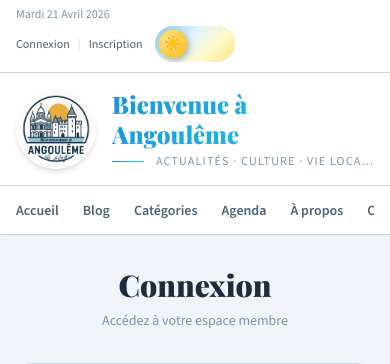
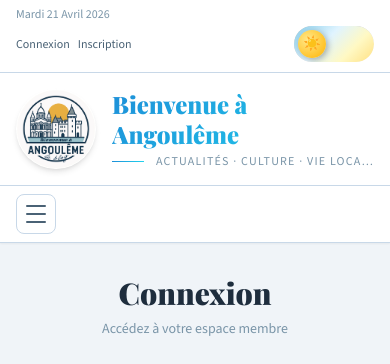
Before and after one commit to Yari1623/bienvenue-angouleme-blog, a PHP site: page /bienvenue-angouleme-blog/public/login in a window 390 px wide. Shown: the top 364 px of the page. Run offline with PHP 8.4, Linux system fonts and the light colour scheme; some libraries are stand-ins or nearby versions; some web fonts are replaced.

Commit message:
correction responsive header et nav en smartphone

```diff
--- a/views/layouts/main.php
+++ b/views/layouts/main.php
@@ -139,16 +139,17 @@ $currentUri = parse_url($_SERVER['REQUEST_URI'], PHP_URL_PATH);
             Cela évite le bug de re-rendu en boucle qui survenait quand
             overflow-x:auto était posé directement sur un enfant de position:sticky.
         -->
-        <div class="max-w-7xl mx-auto px-4 pb-1.5" style="overflow:hidden;">
-            <div class="topbar-scroll flex items-center gap-2 text-xs py-1"
-                 style="font-family:'Source Sans 3',sans-serif;color:var(--muted);
-                        overflow-x:auto;min-width:max-content;width:100%;max-width:100%;">
+        <div class="max-w-7xl mx-auto px-4 pb-1.5">
+            <div class="flex items-center justify-between flex-wrap gap-y-1 text-xs py-1"
+                 style="font-family:'Source Sans 3',sans-serif;color:var(--muted);">
 
+                <!-- Liens utilisateur — wrappent naturellement sur mobile -->
+                <div class="flex items-center flex-wrap gap-x-2 gap-y-1">
                 <?php if ($authUser): ?>
                     <span style="color:var(--text2);">
                         Bonjour&nbsp;<strong style="color:var(--text)"><?= htmlspecialchars($authUser['username']) ?></strong>
                     </span>
-                    <span class="topbar-sep">|</span>
+                    <span class="topbar-sep hidden sm:inline">|</span>
 
                     <?php if ($isAdmin): ?>
                     <a href="<?= BASE_URL ?>/admin"
@@ -158,20 +159,20 @@ $currentUri = parse_url($_SERVER['REQUEST_URI'], PHP_URL_PATH);
                               background-clip:text;">
                         ⚙ Dashboard
                     </a>
-                    <span class="topbar-sep">|</span>
+                    <span class="topbar-sep hidden sm:inline">|</span>
                     <?php endif; ?>
 
                     <a href="<?= BASE_URL ?>/profil" class="whitespace-nowrap"
                        style="color:<?= str_ends_with($currentUri,'/profil') ? '#1d8fd8' : 'var(--text2)' ?>">
                         👤 Profil
                     </a>
-                    <span class="topbar-sep">|</span>
+                    <span class="topbar-sep hidden sm:inline">|</span>
 
                     <a href="<?= BASE_URL ?>/compte" class="whitespace-nowrap"
                        style="color:<?= str_ends_with($currentUri,'/compte') ? '#1d8fd8' : 'var(--text2)' ?>">
                         ✏️ Compte
                     </a>
-                    <span class="topbar-sep">|</span>
+                    <span class="topbar-sep hidden sm:inline">|</span>
 
                     <a href="<?= BASE_URL ?>/logout" class="whitespace-nowrap" style="color:var(--text2)">
                         Déconnexion
@@ -179,12 +180,13 @@ $currentUri = parse_url($_SERVER['REQUEST_URI'], PHP_URL_PATH);
 
                 <?php else: ?>
                     <a href="<?= BASE_URL ?>/login"    class="whitespace-nowrap" style="color:var(--text2)">Connexion</a>
-                    <span class="topbar-sep">|</span>
+                    <span class="topbar-sep hidden sm:inline">|</span>
                     <a href="<?= BASE_URL ?>/register" class="whitespace-nowrap" style="color:var(--text2)">Inscription</a>
                 <?php endif; ?>
+                </div>
 
-                <!-- Toggle thème dark/light -->
-                <button class="theme-toggle ml-1" onclick="toggleTheme()"
+                <!-- Toggle thème dark/light — toujours visible -->
+                <button class="theme-toggle flex-shrink-0" onclick="toggleTheme()"
                         title="Changer le thème" aria-label="Changer le thème">
                     <div class="toggle-track">
                         <div class="toggle-cloud" style="width:18px;height:7px;bottom:8px;left:8px;"></div>
@@ -226,10 +228,8 @@ $currentUri = parse_url($_SERVER['REQUEST_URI'], PHP_URL_PATH);
         </a>
     </div>
 
-    <!-- Navigation principale avec scroll horizontal silencieux sur mobile -->
+    <!-- Navigation principale — hamburger sur mobile, liens sur desktop -->
     <nav class="max-w-7xl mx-auto px-4" style="border-top:1px solid var(--border)">
-        <ul class="topbar-scroll flex items-center gap-6 py-3 overflow-x-auto"
-            style="font-family:'Source Sans 3',sans-serif;">
         <?php
         $navItems = [
             ['url' => '/',          'label' => 'Accueil'],
@@ -239,7 +239,15 @@ $currentUri = parse_url($_SERVER['REQUEST_URI'], PHP_URL_PATH);
             ['url' => '/a-propos',   'label' => 'À propos'],
             ['url' => '/contact',    'label' => 'Contact'],
         ];
-            foreach ($navItems as $item):
+        ?>
+
+        <!-- Ligne nav : liens desktop + bouton hamburger mobile -->
+        <div class="flex items-center justify-between py-2">
+
+            <!-- Liens desktop (cachés sur mobile) -->
+            <ul class="hidden md:flex items-center gap-6"
+                style="font-family:'Source Sans 3',sans-serif;">
+                <?php foreach ($navItems as $item):
                     $isActive = rtrim($currentUri, '/') === rtrim(BASE_URL . $item['url'], '/');
                 ?>
                 <li>
@@ -250,7 +258,87 @@ $currentUri = parse_url($_SERVER['REQUEST_URI'], PHP_URL_PATH);
                 </li>
                 <?php endforeach; ?>
             </ul>
+
+            <!-- Bouton hamburger (visible uniquement sur mobile) -->
+            <button id="nav-toggle"
+                    class="md:hidden flex flex-col justify-center items-center gap-1.5 p-2 rounded-lg"
+                    style="background:transparent;border:1.5px solid var(--border);cursor:pointer;width:40px;height:40px;"
+                    aria-label="Ouvrir le menu" aria-expanded="false" aria-controls="nav-menu">
+                <span class="hamburger-line" style="display:block;width:20px;height:2px;background:var(--text2);border-radius:2px;transition:all .3s;"></span>
+                <span class="hamburger-line" style="display:block;width:20px;height:2px;background:var(--text2);border-radius:2px;transition:all .3s;"></span>
+                <span class="hamburger-line" style="display:block;width:20px;height:2px;background:var(--text2);border-radius:2px;transition:all .3s;"></span>
+            </button>
+
+            <!-- Placeholder invisible sur desktop pour centrer les liens si besoin -->
+            <div class="hidden md:block w-10"></div>
+        </div>
+
+        <!-- Menu mobile déroulant (caché par défaut) -->
+        <div id="nav-menu"
+             style="display:none;border-top:1px solid var(--border);padding-bottom:.5rem;">
+            <ul style="font-family:'Source Sans 3',sans-serif;">
+                <?php foreach ($navItems as $item):
+                    $isActive = rtrim($currentUri, '/') === rtrim(BASE_URL . $item['url'], '/');
+                ?>
+                <li>
+                    <a href="<?= BASE_URL . $item['url'] ?>"
+                       style="display:block;padding:.6rem .25rem;font-size:.95rem;font-weight:600;
+                              color:<?= $isActive ? '#1d8fd8' : 'var(--text2)' ?>;
+                              border-bottom:1px solid var(--border);"
+                       onclick="closeNav()">
+                        <?= $item['label'] ?>
+                        <?php if ($isActive): ?>
+                        <span style="float:right;color:#1d8fd8;">›</span>
+                        <?php endif; ?>
+                    </a>
+                </li>
+                <?php endforeach; ?>
+            </ul>
+        </div>
     </nav>
+
+    <script>
+    (function(){
+        const btn  = document.getElementById('nav-toggle');
+        const menu = document.getElementById('nav-menu');
+        if (!btn || !menu) return;
+
+        function openNav(){
+            menu.style.display = 'block';
+            btn.setAttribute('aria-expanded','true');
+            // Transformer hamburger en ✕
+            const lines = btn.querySelectorAll('.hamburger-line');
+            if(lines[0]) lines[0].style.transform='translateY(7px) rotate(45deg)';
+            if(lines[1]) lines[1].style.opacity='0';
+            if(lines[2]) lines[2].style.transform='translateY(-7px) rotate(-45deg)';
+        }
+        function closeNav(){
+            menu.style.display = 'none';
+            btn.setAttribute('aria-expanded','false');
+            const lines = btn.querySelectorAll('.hamburger-line');
+            if(lines[0]) lines[0].style.transform='';
+            if(lines[1]) lines[1].style.opacity='1';
+            if(lines[2]) lines[2].style.transform='';
+        }
+        window.closeNav = closeNav;
+
+        btn.addEventListener('click', function(){
+            menu.style.display === 'none' ? openNav() : closeNav();
+        });
+
+        // Fermer le menu si on clique en dehors
+        document.addEventListener('click', function(e){
+            if (menu.style.display !== 'none' && !btn.contains(e.target) && !menu.contains(e.target)) {
+                closeNav();
+            }
+        });
+
+        // Fermer le menu sur Escape
+        document.addEventListener('keydown', function(e){
+            if(e.key === 'Escape') closeNav();
+        });
+    })();
+    </script>
 
 </header>
 
```
Lines whose indentation alone changed are shown as unchanged.
